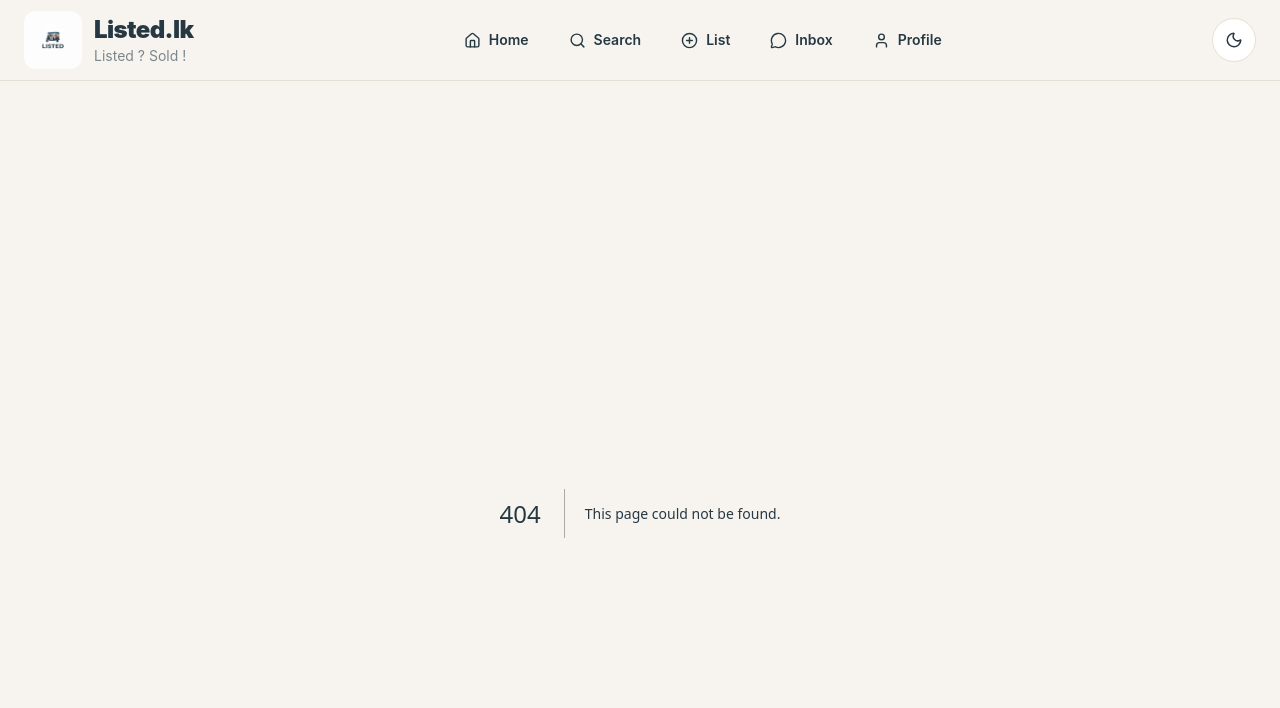
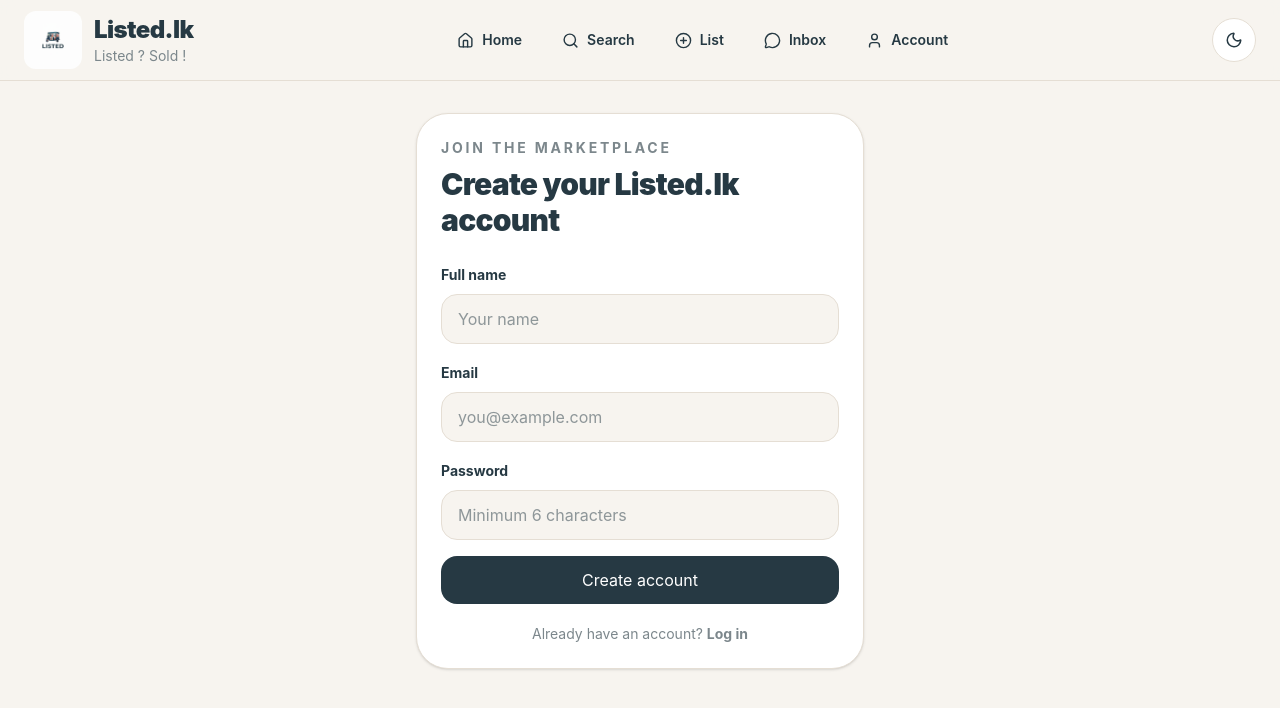
Before and after one commit to Bilal3967700/listed-web, a Next.js app: page /signup in a window 1280 px wide. Before the commit this address had no page. Shown: the top 708 px of the page. Built offline with nearby package versions, Linux system fonts and the light colour scheme.

Commit message:
Add Supabase authentication

```diff
--- /dev/null
+++ b/middleware.ts
@@ -0,0 +1,12 @@
+import { type NextRequest } from "next/server";
+import { updateSession } from "@/lib/supabase/middleware";
+
+export async function middleware(request: NextRequest) {
+  return await updateSession(request);
+}
+
+export const config = {
+  matcher: [
+    "/((?!_next/static|_next/image|favicon.ico|.*\\.(?:svg|png|jpg|jpeg|gif|webp)$).*)"
+  ]
+};
--- a/package.json
+++ b/package.json
@@ -9,6 +9,8 @@
     "lint": "eslint"
   },
   "dependencies": {
+    "@supabase/ssr": "^0.12.3",
+    "@supabase/supabase-js": "^2.110.7",
     "clsx": "^2.1.1",
     "lucide-react": "^1.22.0",
     "next": "16.2.9",
--- /dev/null
+++ b/src/actions/auth.ts
@@ -0,0 +1,62 @@
+"use server";
+
+import { redirect } from "next/navigation";
+import { createClient } from "@/lib/supabase/server";
+
+export async function signUp(formData: FormData) {
+  const email = String(formData.get("email") || "").trim();
+  const password = String(formData.get("password") || "");
+  const fullName = String(formData.get("fullName") || "").trim();
+
+  if (!email || !password) {
+    redirect("/signup?message=Email and password are required");
+  }
+
+  const supabase = await createClient();
+
+  const { error } = await supabase.auth.signUp({
+    email,
+    password,
+    options: {
+      data: {
+        full_name: fullName
+      }
+    }
+  });
+
+  if (error) {
+    redirect(`/signup?message=${encodeURIComponent(error.message)}`);
+  }
+
+  redirect("/account");
+}
+
+export async function login(formData: FormData) {
+  const email = String(formData.get("email") || "").trim();
+  const password = String(formData.get("password") || "");
+
+  if (!email || !password) {
+    redirect("/login?message=Email and password are required");
+  }
+
+  const supabase = await createClient();
+
+  const { error } = await supabase.auth.signInWithPassword({
+    email,
+    password
+  });
+
+  if (error) {
+    redirect(`/login?message=${encodeURIComponent(error.message)}`);
+  }
+
+  redirect("/account");
+}
+
+export async function logout() {
+  const supabase = await createClient();
+
+  await supabase.auth.signOut();
+
+  redirect("/");
+}
--- /dev/null
+++ b/src/app/account/page.tsx
@@ -0,0 +1,40 @@
+import { redirect } from "next/navigation";
+import { logout } from "@/actions/auth";
+import { createClient } from "@/lib/supabase/server";
+
+export default async function AccountPage() {
+  const supabase = await createClient();
+
+  const {
+    data: { user }
+  } = await supabase.auth.getUser();
+
+  if (!user) {
+    redirect("/login");
+  }
+
+  return (
+    <div className="mx-auto max-w-2xl">
+      <div className="rounded-[2rem] border border-[var(--border)] bg-[var(--surface)] p-6 shadow-sm">
+        <p className="text-sm font-bold uppercase tracking-[0.2em] text-[var(--text-muted)]">
+          Account
+        </p>
+
+        <h1 className="mt-2 text-3xl font-black tracking-tight">
+          You are logged in
+        </h1>
+
+        <div className="mt-6 rounded-3xl bg-[var(--surface-soft)] p-5">
+          <p className="text-sm text-[var(--text-muted)]">Email</p>
+          <p className="mt-1 font-bold">{user.email}</p>
+        </div>
+
+        <form action={logout} className="mt-6">
+          <button className="h-12 rounded-2xl border border-[var(--border)] px-6 font-bold">
+            Log out
+          </button>
+        </form>
+      </div>
+    </div>
+  );
+}
--- /dev/null
+++ b/src/app/login/page.tsx
@@ -0,0 +1,65 @@
+import Link from "next/link";
+import { login } from "@/actions/auth";
+
+export default async function LoginPage({
+  searchParams
+}: {
+  searchParams: Promise<{ message?: string }>;
+}) {
+  const params = await searchParams;
+
+  return (
+    <div className="mx-auto max-w-md">
+      <div className="rounded-[2rem] border border-[var(--border)] bg-[var(--surface)] p-6 shadow-sm">
+        <p className="text-sm font-bold uppercase tracking-[0.2em] text-[var(--text-muted)]">
+          Welcome back
+        </p>
+
+        <h1 className="mt-2 text-3xl font-black tracking-tight">
+          Log in to Listed.lk
+        </h1>
+
+        <form action={login} className="mt-6 space-y-4">
+          <div>
+            <label className="text-sm font-bold">Email</label>
+            <input
+              name="email"
+              type="email"
+              required
+              className="mt-2 w-full rounded-2xl border border-[var(--border)] bg-[var(--background)] px-4 py-3 outline-none"
+              placeholder="you@example.com"
+            />
+          </div>
+
+          <div>
+            <label className="text-sm font-bold">Password</label>
+            <input
+              name="password"
+              type="password"
+              required
+              className="mt-2 w-full rounded-2xl border border-[var(--border)] bg-[var(--background)] px-4 py-3 outline-none"
+              placeholder="Your password"
+            />
+          </div>
+
+          {params.message && (
+            <p className="rounded-2xl bg-[var(--surface-soft)] p-3 text-sm font-semibold text-[var(--danger)]">
+              {params.message}
+            </p>
+          )}
+
+          <button className="h-12 w-full rounded-2xl bg-[var(--text)] font-bold text-[var(--surface)]">
+            Log in
+          </button>
+        </form>
+
+        <p className="mt-5 text-center text-sm text-[var(--text-muted)]">
+          New to Listed.lk?{" "}
+          <Link href="/signup" className="font-bold text-[var(--text)]">
+            Create an account
+          </Link>
+        </p>
+      </div>
+    </div>
+  );
+}
--- /dev/null
+++ b/src/app/signup/page.tsx
@@ -0,0 +1,76 @@
+import Link from "next/link";
+import { signUp } from "@/actions/auth";
+
+export default async function SignupPage({
+  searchParams
+}: {
+  searchParams: Promise<{ message?: string }>;
+}) {
+  const params = await searchParams;
+
+  return (
+    <div className="mx-auto max-w-md">
+      <div className="rounded-[2rem] border border-[var(--border)] bg-[var(--surface)] p-6 shadow-sm">
+        <p className="text-sm font-bold uppercase tracking-[0.2em] text-[var(--text-muted)]">
+          Join the marketplace
+        </p>
+
+        <h1 className="mt-2 text-3xl font-black tracking-tight">
+          Create your Listed.lk account
+        </h1>
+
+        <form action={signUp} className="mt-6 space-y-4">
+          <div>
+            <label className="text-sm font-bold">Full name</label>
+            <input
+              name="fullName"
+              type="text"
+              className="mt-2 w-full rounded-2xl border border-[var(--border)] bg-[var(--background)] px-4 py-3 outline-none"
+              placeholder="Your name"
+            />
+          </div>
+
+          <div>
+            <label className="text-sm font-bold">Email</label>
+            <input
+              name="email"
+              type="email"
+              required
+              className="mt-2 w-full rounded-2xl border border-[var(--border)] bg-[var(--background)] px-4 py-3 outline-none"
+              placeholder="you@example.com"
+            />
+          </div>
+
+          <div>
+            <label className="text-sm font-bold">Password</label>
+            <input
+              name="password"
+              type="password"
+              required
+              minLength={6}
+              className="mt-2 w-full rounded-2xl border border-[var(--border)] bg-[var(--background)] px-4 py-3 outline-none"
+              placeholder="Minimum 6 characters"
+            />
+          </div>
+
+          {params.message && (
+            <p className="rounded-2xl bg-[var(--surface-soft)] p-3 text-sm font-semibold text-[var(--danger)]">
+              {params.message}
+            </p>
+          )}
+
+          <button className="h-12 w-full rounded-2xl bg-[var(--text)] font-bold text-[var(--surface)]">
+            Create account
+          </button>
+        </form>
+
+        <p className="mt-5 text-center text-sm text-[var(--text-muted)]">
+          Already have an account?{" "}
+          <Link href="/login" className="font-bold text-[var(--text)]">
+            Log in
+          </Link>
+        </p>
+      </div>
+    </div>
+  );
+}
--- a/src/components/layout/AppShell.tsx
+++ b/src/components/layout/AppShell.tsx
@@ -19,7 +19,7 @@
   { href: "/search", label: "Search", icon: Search },
   { href: "/sell", label: "List", icon: PlusCircle },
   { href: "/inbox", label: "Inbox", icon: MessageCircle },
-  { href: "/profile", label: "Profile", icon: User }
+  { href: "/account", label: "Account", icon: User }
 ];
 
 export function AppShell({ children }: { children: React.ReactNode }) {
--- /dev/null
+++ b/src/lib/supabase/clients.ts
@@ -0,0 +1,8 @@
+import { createBrowserClient } from "@supabase/ssr";
+
+export function createClient() {
+  return createBrowserClient(
+    process.env.NEXT_PUBLIC_SUPABASE_URL!,
+    process.env.NEXT_PUBLIC_SUPABASE_ANON_KEY!
+  );
+}
--- /dev/null
+++ b/src/lib/supabase/middleware.ts
@@ -0,0 +1,37 @@
+import { createServerClient } from "@supabase/ssr";
+import { NextResponse, type NextRequest } from "next/server";
+
+export async function updateSession(request: NextRequest) {
+  let supabaseResponse = NextResponse.next({
+    request
+  });
+
+  const supabase = createServerClient(
+    process.env.NEXT_PUBLIC_SUPABASE_URL!,
+    process.env.NEXT_PUBLIC_SUPABASE_ANON_KEY!,
+    {
+      cookies: {
+        getAll() {
+          return request.cookies.getAll();
+        },
+        setAll(cookiesToSet) {
+          cookiesToSet.forEach(({ name, value }) => {
+            request.cookies.set(name, value);
+          });
+
+          supabaseResponse = NextResponse.next({
+            request
+          });
+
+          cookiesToSet.forEach(({ name, value, options }) => {
+            supabaseResponse.cookies.set(name, value, options);
+          });
+        }
+      }
+    }
+  );
+
+  await supabase.auth.getUser();
+
+  return supabaseResponse;
+}
--- /dev/null
+++ b/src/lib/supabase/server.ts
@@ -0,0 +1,28 @@
+import { createServerClient } from "@supabase/ssr";
+import { cookies } from "next/headers";
+
+export async function createClient() {
+  const cookieStore = await cookies();
+
+  return createServerClient(
+    process.env.NEXT_PUBLIC_SUPABASE_URL!,
+    process.env.NEXT_PUBLIC_SUPABASE_ANON_KEY!,
+    {
+      cookies: {
+        getAll() {
+          return cookieStore.getAll();
+        },
+        setAll(cookiesToSet) {
+          try {
+            cookiesToSet.forEach(({ name, value, options }) => {
+              cookieStore.set(name, value, options);
+            });
+          } catch {
+            // Server Components cannot always set cookies directly.
+            // Middleware will refresh the session.
+          }
+        }
+      }
+    }
+  );
+}
```
Also changed, not shown: 1 other file (tests, documents, lock files or other folders).
